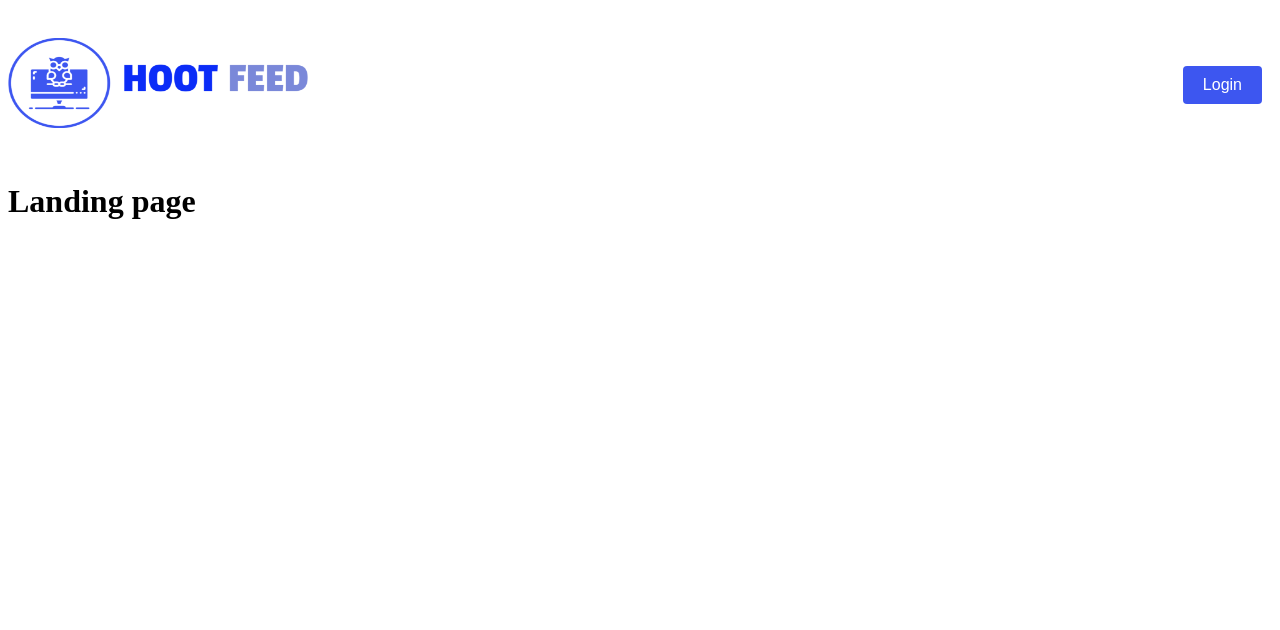
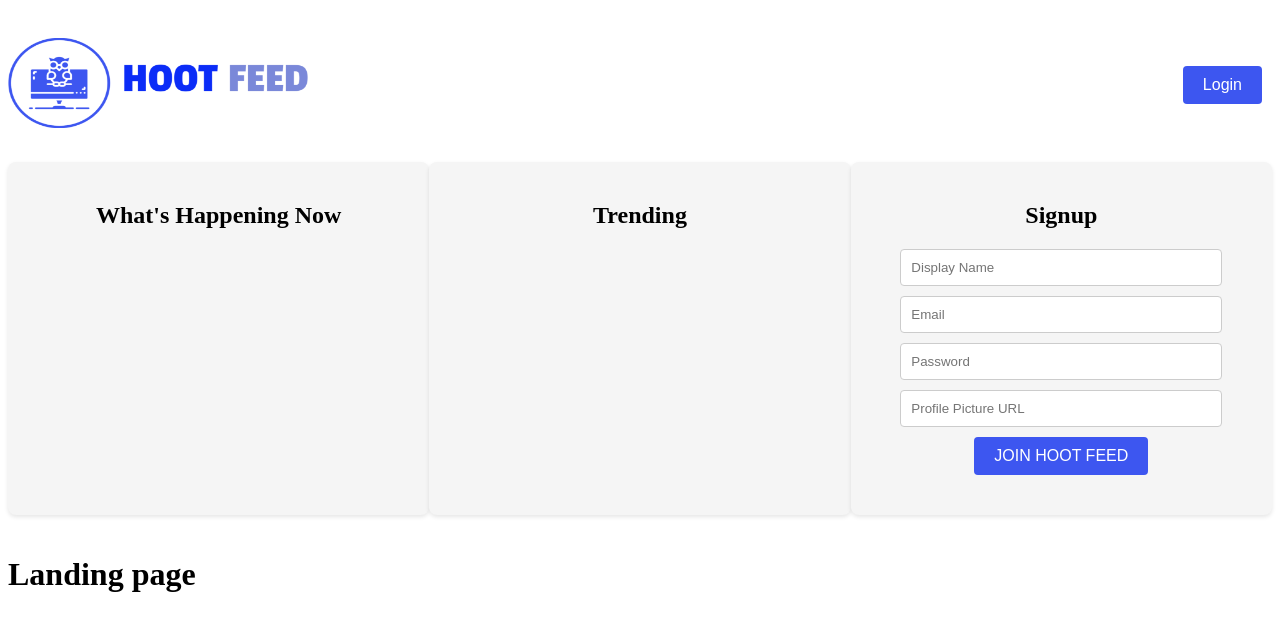
Before and after one commit to adonitakos/Hoot-Feed, a React (Create React App) app in the folder hoot-feed/: page / in a window 1280 px wide. Shown: the top 630 px of the page. Built offline with nearby package versions, Linux system fonts and the light colour scheme; no server answers; what aws-amplify would draw is missing.

Commit message:
Login and Signup work/ Adjusted Folder Structure
Used AWS for Login and Signup
Adjusted Folder structure

```diff
--- a/hoot-feed/src/App.js
+++ b/hoot-feed/src/App.js
@@ -3,7 +3,7 @@ import React from 'react';
 import { BrowserRouter as Router, Routes, Route } from 'react-router-dom';
 import './App.css';
 // Pages:
-import Landing from './pages/Landing';
+import Landing from './pages/Landing/Landing';
 import Dashboard from './pages/Dashboard';
 import TestPage from './pages/TestPage';
 
--- a/hoot-feed/src/components/Testing/Navbar.js
+++ b/hoot-feed/src/components/Navbar/Navbar.js
@@ -1,8 +1,7 @@
 import React, { useState } from 'react';
 import Logo from "../../Images/Logo_No_Slogan.png"
-import "../../Styling/Navbar.css"
+import "../Navbar/Navbar.css"
 import { Auth } from 'aws-amplify';
-
 
 function Navbar() {
   const [isLoginOpen, setLoginOpen] = useState(false);
@@ -16,6 +15,7 @@ function Navbar() {
   const handleLogin = async () => {
     try {
       await Auth.signIn(username, password);
+      console.log("Successful Login");
       // Handle successful login
     } catch (error) {
       console.log('Login error:', error);
--- a/hoot-feed/src/pages/Landing.jsx
+++ /dev/null
@@ -1,14 +0,0 @@
-// File: /src/pages/Landing.jsx
-import React from 'react';
-import Navbar from '../components/Testing/Navbar';
-
-function Landing() {
-  return (
-    <>
-      <Navbar></Navbar>
-      <h1>Landing page</h1>
-    </>
-  )
-} // <--- Landing() function ends here
-
-export default Landing;
--- /dev/null
+++ b/hoot-feed/src/pages/Landing/Landing.css
@@ -0,0 +1,62 @@
+.landing-wrapper {
+  display: flex;
+  justify-content: space-between;
+  flex-wrap: wrap;
+}
+
+.landing-section {
+    flex: 1;
+    padding: 40px;
+    background-color: #f5f5f5;
+    margin-bottom: 20px;
+    border-radius: 8px;
+    box-shadow: 0 2px 4px rgba(0, 0, 0, 0.1);
+}
+
+.landing-section h2 {
+    margin-top: 0;
+    margin-bottom: 20px;
+    text-align: center;
+}
+@media (max-width: 600px) {
+    .landing-wrapper {
+      justify-content: center;
+    }
+
+    .landing-section:not(:last-child) {
+      display: none;
+    }
+}
+.signup-form {
+    display: flex;
+    flex-direction: column;
+    align-items: center;
+    max-width: 300px;
+    margin: 0 auto;
+  }
+
+  .signup-form input {
+    width: 100%;
+    padding: 10px;
+    margin-bottom: 10px;
+    border: 1px solid #ccc;
+    border-radius: 4px;
+  }
+
+  .signup-form button {
+    background-color: #3d56f0;
+    color: #ffffff;
+    padding: 10px 20px;
+    font-size: 16px;
+    border: none;
+    border-radius: 4px;
+    cursor: pointer;
+  }
+
+  .signup-form button:hover {
+    background-color: #3347d8;
+  }
+
+  .signup-form button:focus {
+    outline: none;
+  }
--- /dev/null
+++ b/hoot-feed/src/pages/Landing/Landing.jsx
@@ -0,0 +1,99 @@
+// File: /src/pages/Landing.jsx
+import React, { useState } from 'react';
+import Navbar from '../../components/Navbar/Navbar';
+import "../Landing/Landing.css"
+import { Auth } from 'aws-amplify';
+
+//Signup Form
+
+function SignupForm() {
+  const [displayName, setDisplayName] = useState('');
+  const [email, setEmail] = useState('');
+  const [password, setPassword] = useState('');
+  const [picture, setPicture] = useState('');
+
+  const handleSignup = async (e) => {
+    e.preventDefault();
+
+    try {
+      const signUpResponse = await Auth.signUp({
+        username: email, // Use email as the username for signup
+        password,
+        attributes: {
+          email,
+          preferred_username: displayName,
+          picture,
+        },
+      });
+      console.log('Signup successful:', signUpResponse);
+      // Handle successful signup
+    } catch (error) {
+      console.log('Signup error:', error);
+      // Handle signup error
+    }
+  };
+
+  return (
+    <form onSubmit={handleSignup} className="signup-form">
+      <input
+        type="text"
+        placeholder="Display Name"
+        value={displayName}
+        onChange={(e) => setDisplayName(e.target.value)}
+        required
+      />
+      <input
+        type="email"
+        placeholder="Email"
+        value={email}
+        onChange={(e) => setEmail(e.target.value)}
+        required
+      />
+      <input
+        type="password"
+        placeholder="Password"
+        value={password}
+        onChange={(e) => setPassword(e.target.value)}
+        required
+      />
+      <input
+        type="text"
+        placeholder="Profile Picture URL"
+        value={picture}
+        onChange={(e) => setPicture(e.target.value)}
+      />
+      <button type="submit">JOIN HOOT FEED</button>
+    </form>
+  );
+}
+
+
+//Landing
+function Landing() {
+
+
+  return (
+    <>
+      <Navbar></Navbar>
+      <div className='landing-wrapper'>
+        <div className='landing-section'>
+          <h2>What's Happening Now</h2>
+          {/*Top tweets will go here */}
+        </div>
+        <div className='landing-section'>
+          <h2>Trending</h2>
+          {/*Trending List will go here*/}
+        </div>
+        <div className='landing-section'>
+          <h2>Signup</h2>
+          {/*Signup vibes */}
+          <SignupForm />
+        </div>
+      </div>
+
+      <h1>Landing page</h1>
+    </>
+  )
+} // <--- Landing() function ends here
+
+export default Landing;
```
Also changed, not shown: hoot-feed/src/components/Navbar/Navbar.css (renamed from hoot-feed/src/Styling/Navbar.css).
